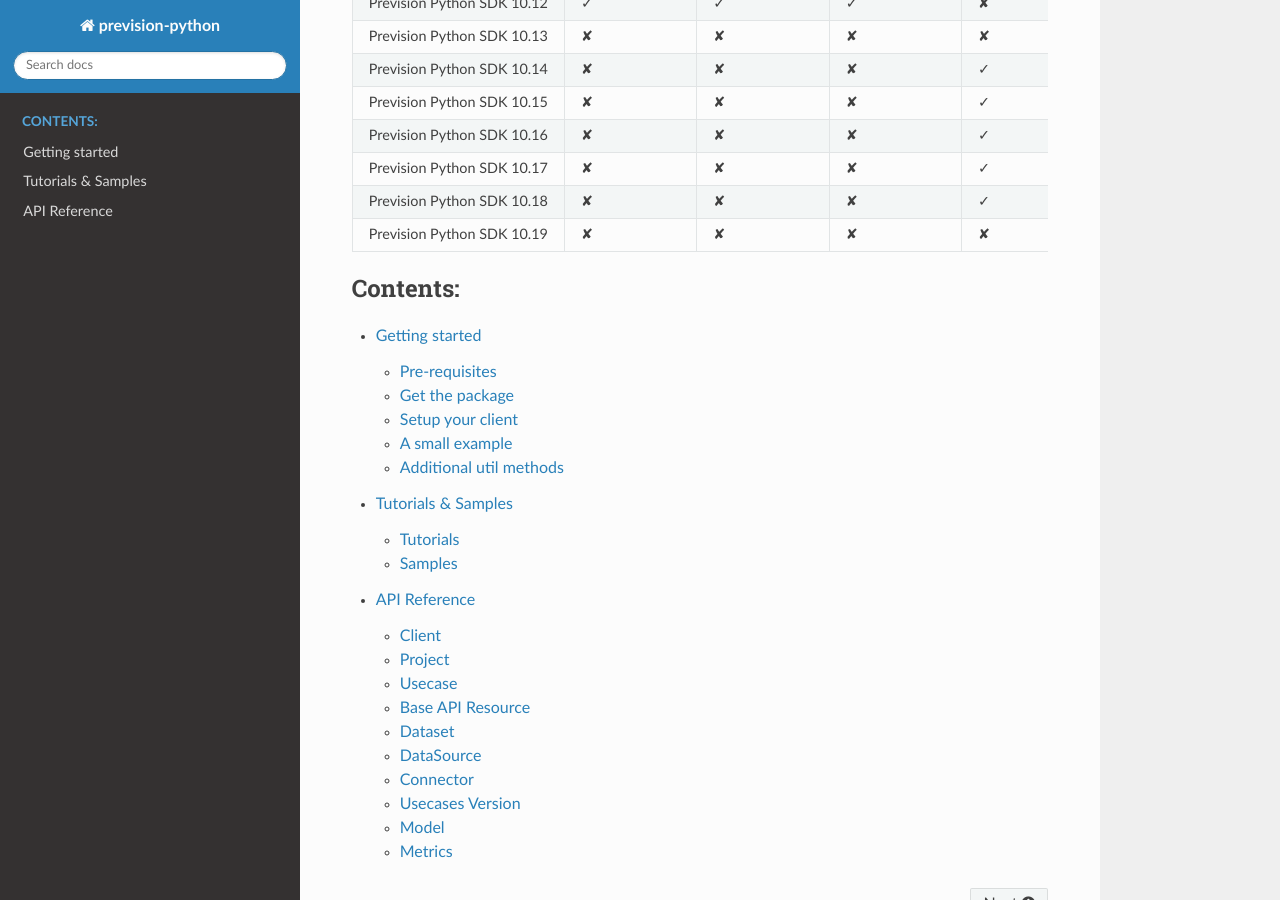
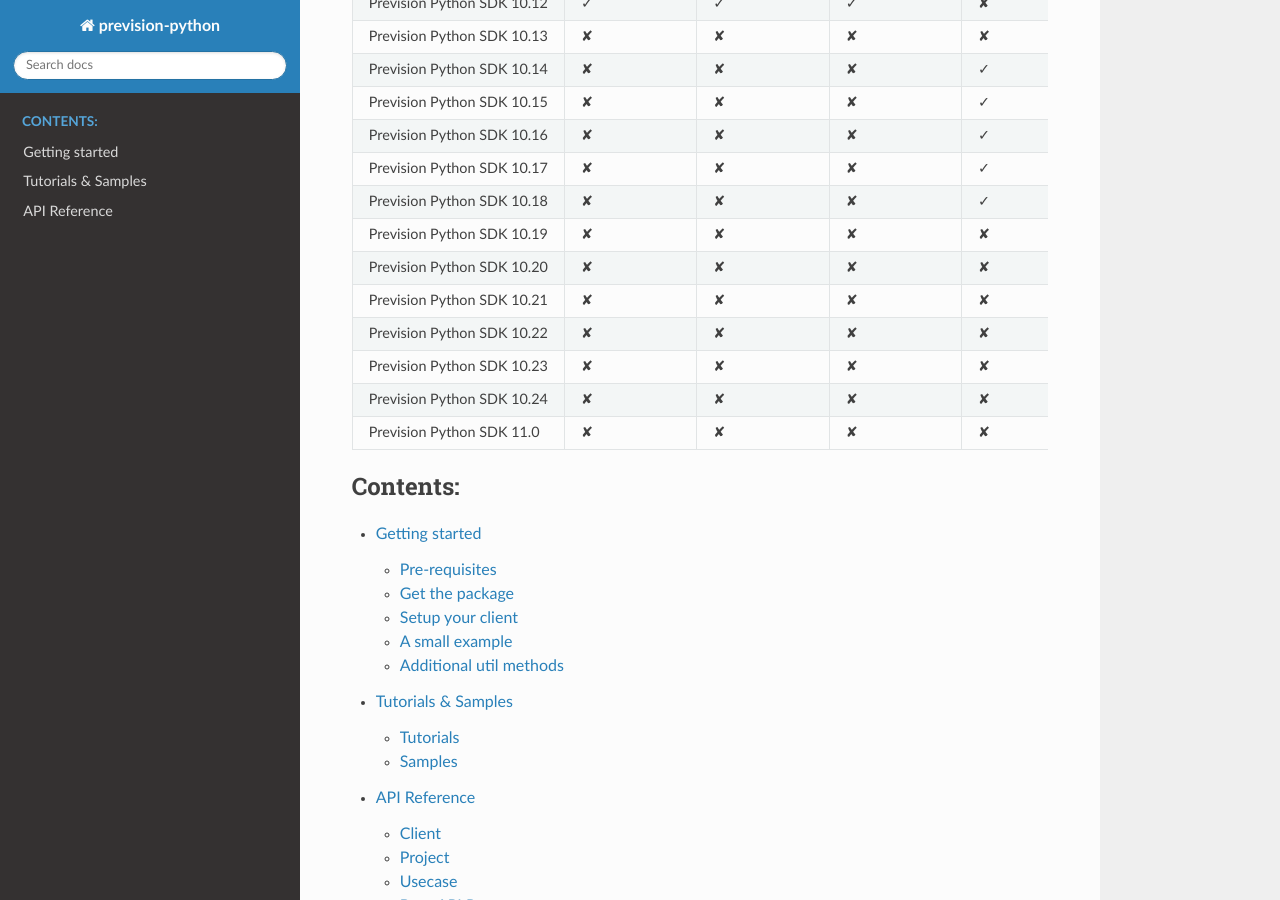
Before and after one commit to previsionio/prevision-python, a Sphinx documentation site: the page built from docs/index.rst, in a window 1280 px wide and 900 px high, scrolled down 674 px. Built offline with Sphinx 7.4.7 and the Read the Docs theme 2.0.0, drawn with Linux system fonts in a browser that asks for light colours; formulas are drawn with MathJax 3.

Commit message:
chore: update compatibilty matrix

```diff
--- a/docs/index.rst
+++ b/docs/index.rst
@@ -36,10 +36,22 @@
      - Prevision 10.17
      - Prevision 10.18
      - Prevision 10.19
+     - Prevision 10.20
+     - Prevision 10.21
+     - Prevision 10.22
+     - Prevision 10.23
+     - Prevision 10.24
+     - Prevision 11.0
    * - Prevision Python SDK 10.10
      - ✓
      - ✓
      - ✓
+     - ✘
+     - ✘
+     - ✘
+     - ✘
+     - ✘
+     - ✘
      - ✘
      - ✘
      - ✘
@@ -58,10 +70,22 @@
      - ✘
      - ✘
      - ✘
+     - ✘
+     - ✘
+     - ✘
+     - ✘
+     - ✘
+     - ✘
    * - Prevision Python SDK 10.12
      - ✓
      - ✓
      - ✓
+     - ✘
+     - ✘
+     - ✘
+     - ✘
+     - ✘
+     - ✘
      - ✘
      - ✘
      - ✘
@@ -80,6 +104,12 @@
      - ✓
      - ✓
      - ✘
+     - ✘
+     - ✘
+     - ✘
+     - ✘
+     - ✘
+     - ✘
    * - Prevision Python SDK 10.14
      - ✘
      - ✘
@@ -90,6 +120,12 @@
      - ✓
      - ✓
      - ✓
+     - ✘
+     - ✘
+     - ✘
+     - ✘
+     - ✘
+     - ✘
      - ✘
    * - Prevision Python SDK 10.15
      - ✘
@@ -102,6 +138,12 @@
      - ✓
      - ✓
      - ✘
+     - ✘
+     - ✘
+     - ✘
+     - ✘
+     - ✘
+     - ✘
    * - Prevision Python SDK 10.16
      - ✘
      - ✘
@@ -112,6 +154,12 @@
      - ✓
      - ✓
      - ✓
+     - ✘
+     - ✘
+     - ✘
+     - ✘
+     - ✘
+     - ✘
      - ✘
    * - Prevision Python SDK 10.17
      - ✘
@@ -124,6 +172,12 @@
      - ✓
      - ✓
      - ✘
+     - ✘
+     - ✘
+     - ✘
+     - ✘
+     - ✘
+     - ✘
    * - Prevision Python SDK 10.18
      - ✘
      - ✘
@@ -135,7 +189,121 @@
      - ✓
      - ✓
      - ✘
+     - ✘
+     - ✘
+     - ✘
+     - ✘
+     - ✘
+     - ✘
    * - Prevision Python SDK 10.19
+     - ✘
+     - ✘
+     - ✘
+     - ✘
+     - ✘
+     - ✘
+     - ✘
+     - ✘
+     - ✘
+     - ✓
+     - ✓
+     - ✓
+     - ✓
+     - ✓
+     - ✓
+     - ✘
+   * - Prevision Python SDK 10.20
+     - ✘
+     - ✘
+     - ✘
+     - ✘
+     - ✘
+     - ✘
+     - ✘
+     - ✘
+     - ✘
+     - ✓
+     - ✓
+     - ✓
+     - ✓
+     - ✓
+     - ✓
+     - ✘
+   * - Prevision Python SDK 10.21
+     - ✘
+     - ✘
+     - ✘
+     - ✘
+     - ✘
+     - ✘
+     - ✘
+     - ✘
+     - ✘
+     - ✓
+     - ✓
+     - ✓
+     - ✓
+     - ✓
+     - ✓
+     - ✘
+   * - Prevision Python SDK 10.22
+     - ✘
+     - ✘
+     - ✘
+     - ✘
+     - ✘
+     - ✘
+     - ✘
+     - ✘
+     - ✘
+     - ✓
+     - ✓
+     - ✓
+     - ✓
+     - ✓
+     - ✓
+     - ✘
+   * - Prevision Python SDK 10.23
+     - ✘
+     - ✘
+     - ✘
+     - ✘
+     - ✘
+     - ✘
+     - ✘
+     - ✘
+     - ✘
+     - ✓
+     - ✓
+     - ✓
+     - ✓
+     - ✓
+     - ✓
+     - ✘
+   * - Prevision Python SDK 10.24
+     - ✘
+     - ✘
+     - ✘
+     - ✘
+     - ✘
+     - ✘
+     - ✘
+     - ✘
+     - ✘
+     - ✓
+     - ✓
+     - ✓
+     - ✓
+     - ✓
+     - ✓
+     - ✘
+   * - Prevision Python SDK 11.0
+     - ✘
+     - ✘
+     - ✘
+     - ✘
+     - ✘
+     - ✘
      - ✘
      - ✘
      - ✘
```
